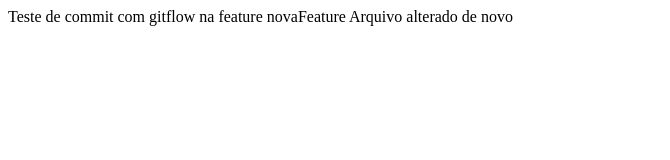
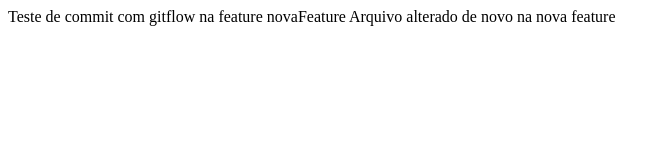
Before and after one commit to pcabreira/cursoGitFlow, a plain HTML site: page index.html in a window 1280 px wide. Shown: the whole page, without its empty margins (0-670 px from the left). Drawn offline with Linux system fonts and the light colour scheme.

Commit message:
Arquivo alterado de novo na feature nova

```diff
--- a/index.html
+++ b/index.html
@@ -1,6 +1,7 @@
 <html>
 <body>
 Teste de commit com gitflow na feature novaFeature
-Arquivo alterado de novo
+Arquivo alterado de novo na nova feature
+
 </body>
 </html>
```
